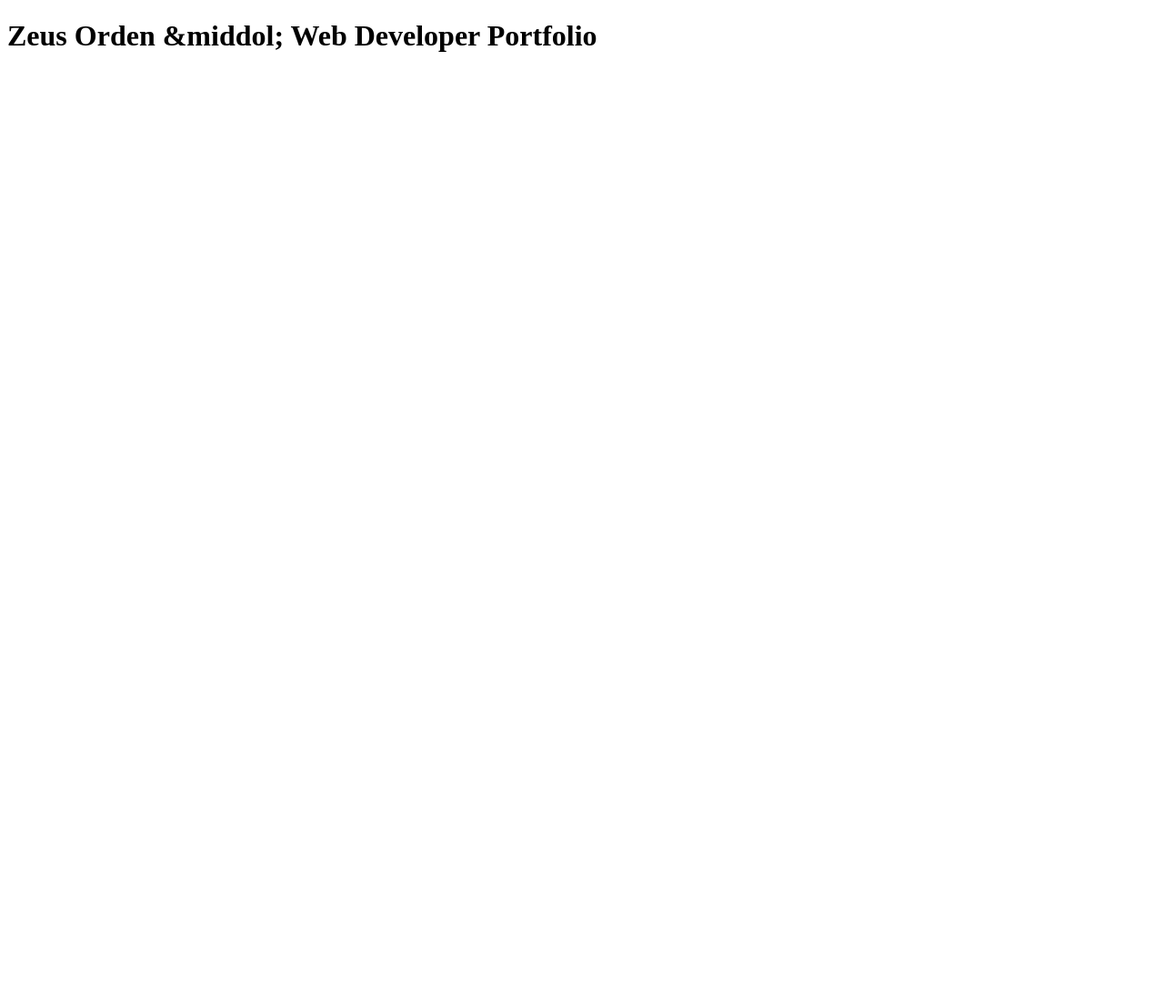
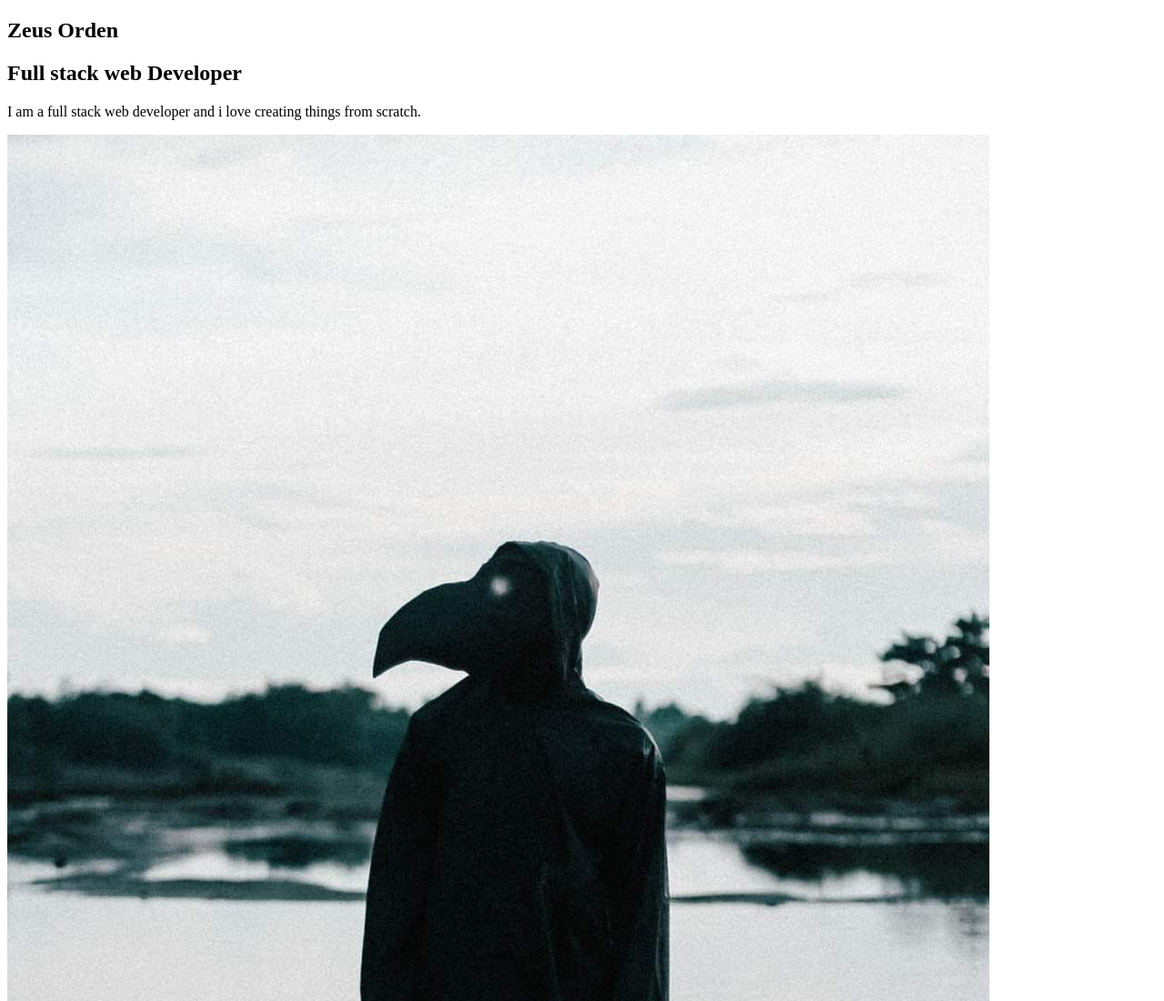
Before and after one commit to ordenz/portfolio, a plain HTML site: page index.html in a window 1280 px wide. Shown: the top 1100 px of the page at 91% size. Before the commit the page ends 800 px from the top, so only its background shows below. Drawn offline with Linux system fonts and the light colour scheme.

Commit message:
#3 - Add some content and image to the page

```diff
--- a/index.html
+++ b/index.html
@@ -1,9 +1,17 @@
 <!DOCTYPE html>
 <html>
 <head>
-	<title>Zeus Orden &middol; Web Developer Portfolio</title>
+	<title>Zeus Orden &middot; Web Developer Portfolio</title>
 </head>
 <body>
-	<h1>Zeus Orden &middol; Web Developer Portfolio</h1>
+		<div class="container">
+			<section id="landing">
+			<h1>Zeus Orden</h1>
+			<h2>Full stack web Developer</h2>
+			<p>I am a full stack web developer and i love creating things from scratch.</p>
+			<img src="./images/zeus.jpeg" alt="My profile image.">
+		</section>
+		<section id="gallery"></section>
+	</div>
 </body>
 </html>
```
Also changed, not shown: images/zeus.jpeg (added).
